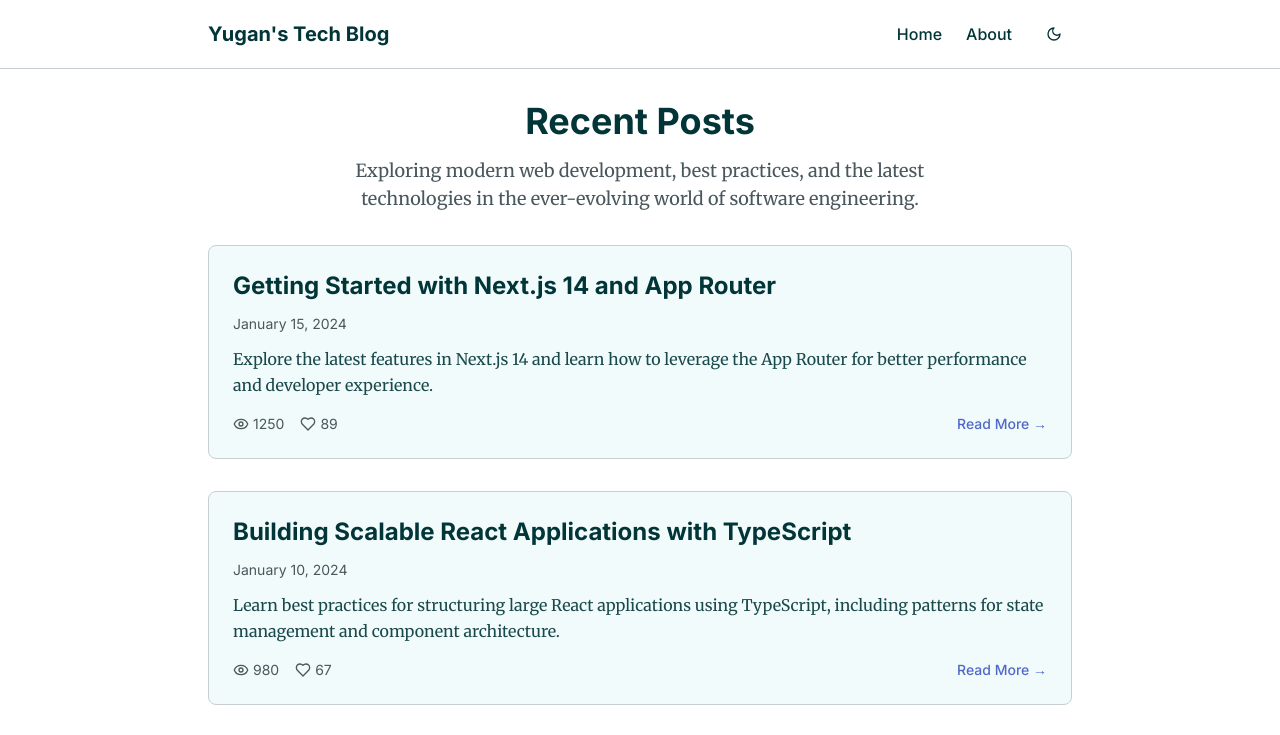
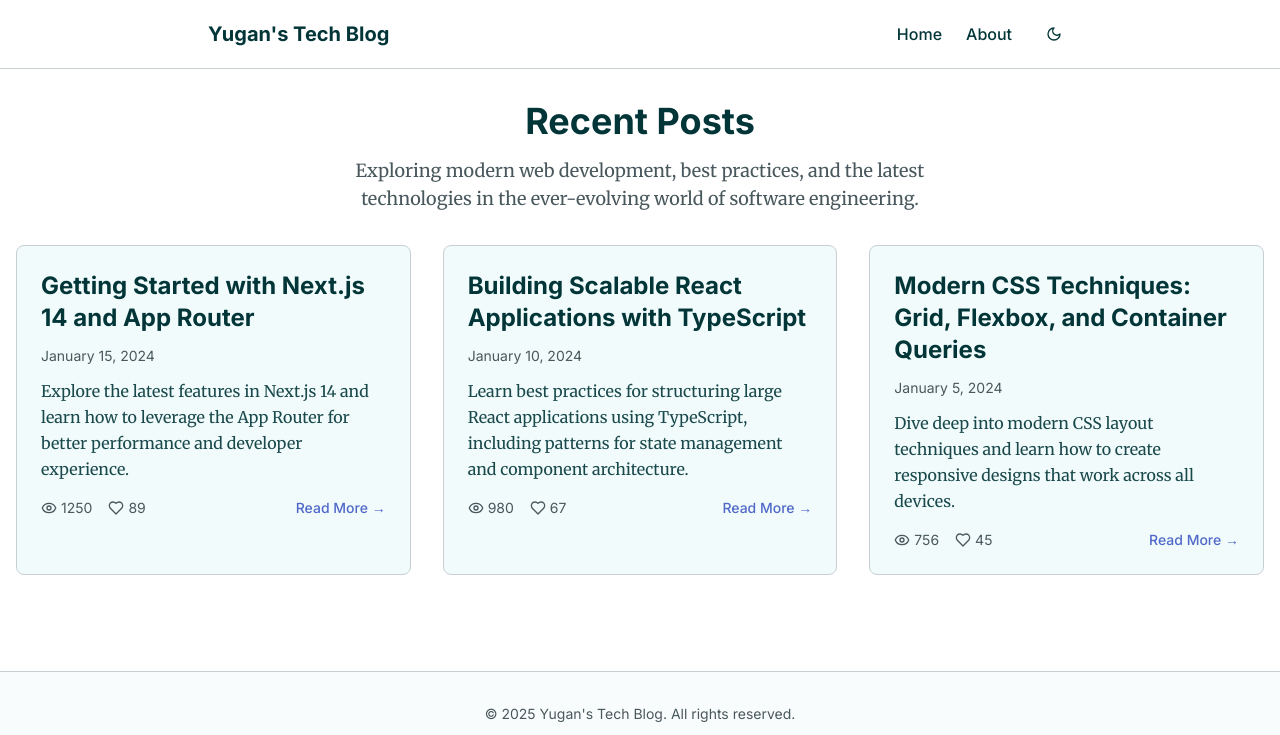
Before and after one commit to BlockAce01/myBlog, a Next.js app in the folder apps/frontend/: page / in a window 1280 px wide. Shown: the top 735 px of the page. Built offline with nearby package versions, Linux system fonts and the light colour scheme.

Commit message:
Update grid layout in HomePage and adjust footer copyright year

```diff
--- a/apps/frontend/app/page.tsx
+++ b/apps/frontend/app/page.tsx
@@ -48,7 +48,7 @@ export default function HomePage() {
           </p>
         </div>
 
-        <div className="grid gap-8">
+        <div className="grid grid-cols-1 sm:grid-cols-2 lg:grid-cols-3 gap-8">
           {mockPosts.map((post) => (
             <PostCard key={post.id} post={post} />
           ))}
--- a/apps/frontend/components/footer.tsx
+++ b/apps/frontend/components/footer.tsx
@@ -4,7 +4,7 @@ export function Footer() {
     <footer className="border-t border-border bg-muted/30 mt-16">
       <div className="max-w-4xl mx-auto px-4 py-8">
         <div className="flex items-center justify-center text-sm text-muted-foreground">
-          <p>&copy; 2024 Yugan's Tech Blog. All rights reserved.</p>
+          <p>&copy; 2025 Yugan's Tech Blog. All rights reserved.</p>
         </div>
       </div>
     </footer>
--- a/apps/frontend/components/layout.tsx
+++ b/apps/frontend/components/layout.tsx
@@ -10,7 +10,7 @@ export function Layout({ children }: LayoutProps) {
   return (
     <div className="min-h-screen bg-background">
       <Header />
-      <main className="max-w-4xl mx-auto px-4 py-8">{children}</main>
+      <main className="max-w-7xl mx-auto px-4 py-8">{children}</main>
       <Footer />
     </div>
   )
```
